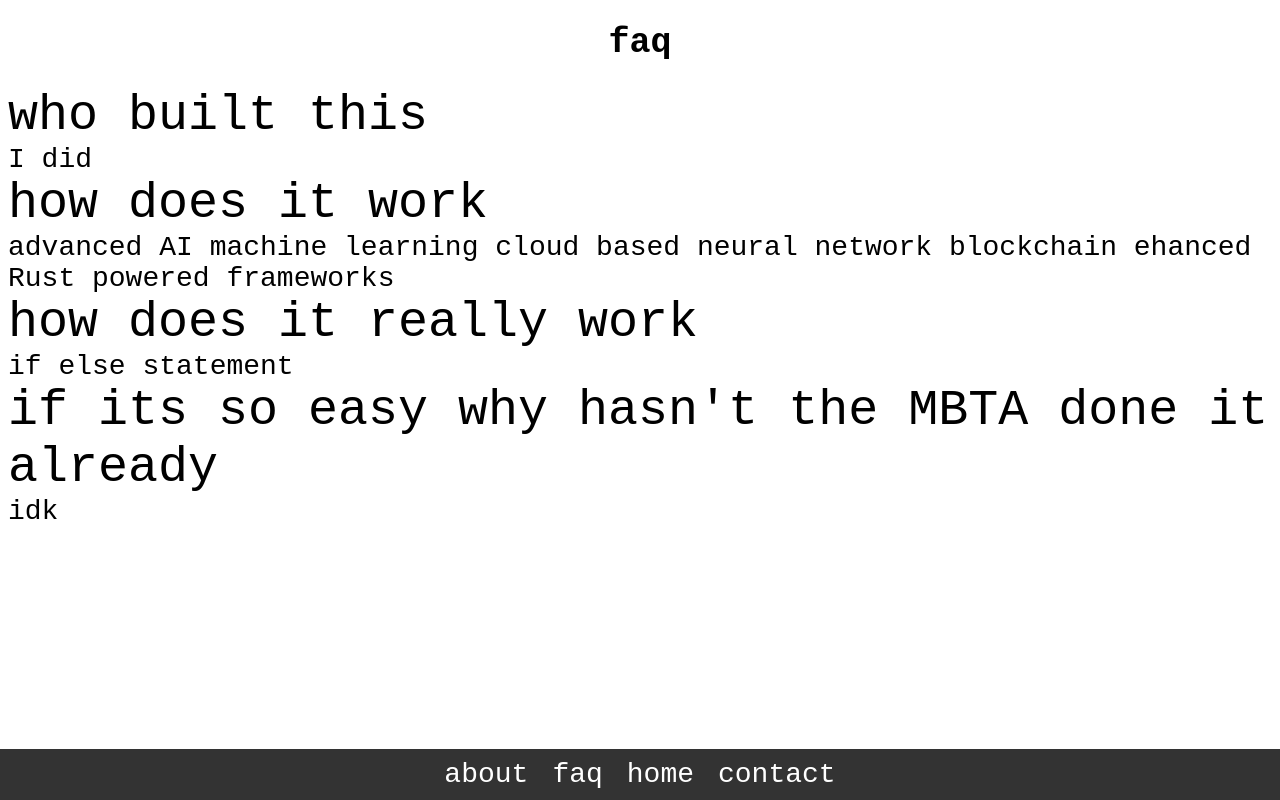
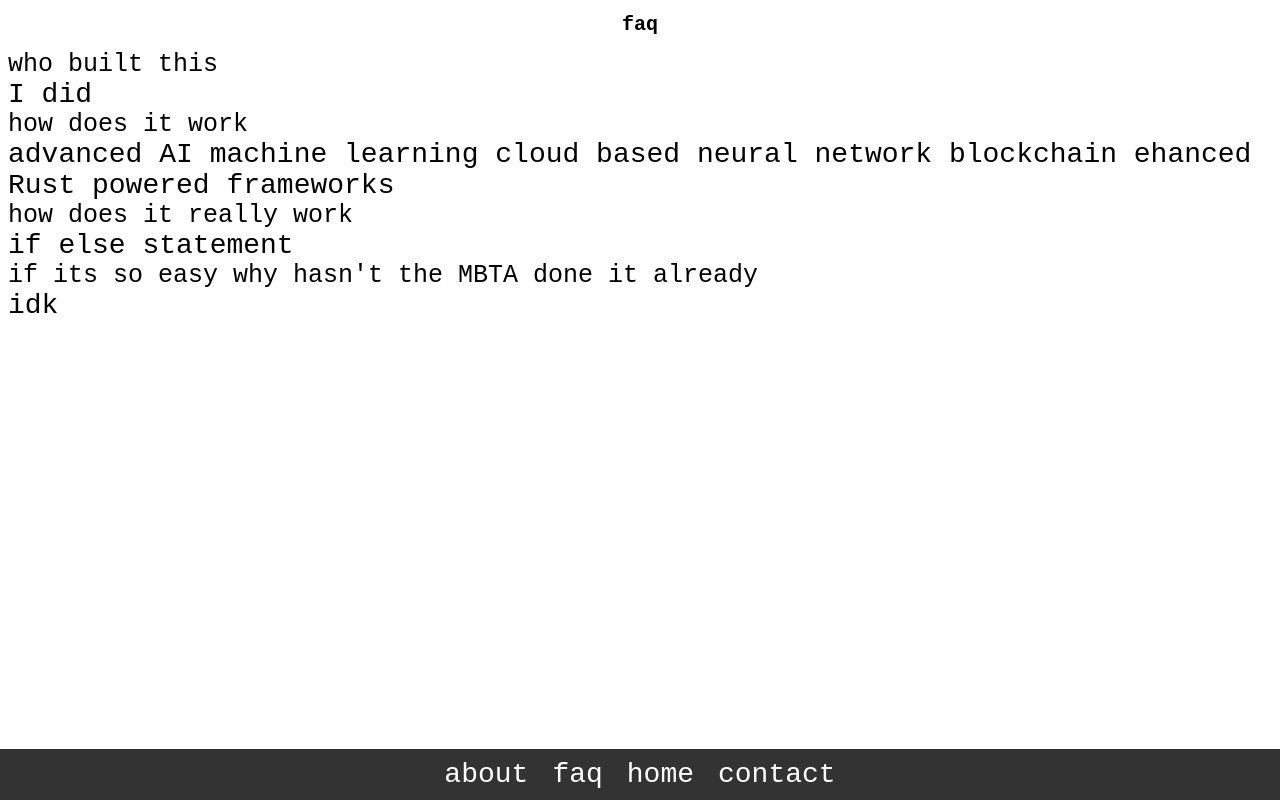
Before and after one commit to ahounain/ashorbrain, a website: page faq.html in a window 1280 px wide. Drawn offline with Linux system fonts and the light colour scheme.

Commit message:
font change

```diff
--- a/style.css
+++ b/style.css
@@ -68,12 +68,12 @@
 h1 {
     font-family: Futura, monospace;
     text-align: center;
-    font-size: 35px;
+    font-size: 20px;
 }
 p1 {
     font-family: Futura, monospace;
     text-align: left;
-    font-size: 50px;
+    font-size: 25px;
 }
 
 p2 {
```
